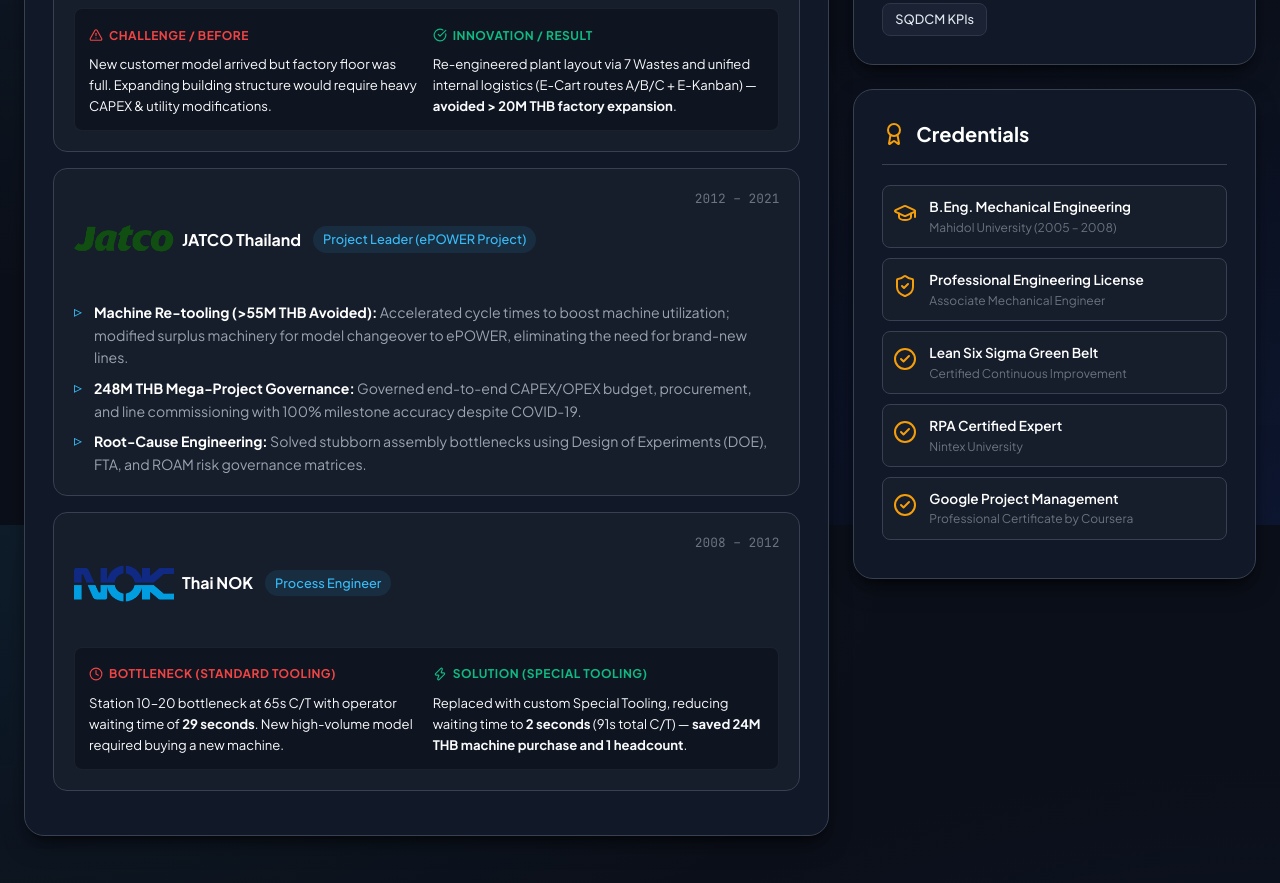
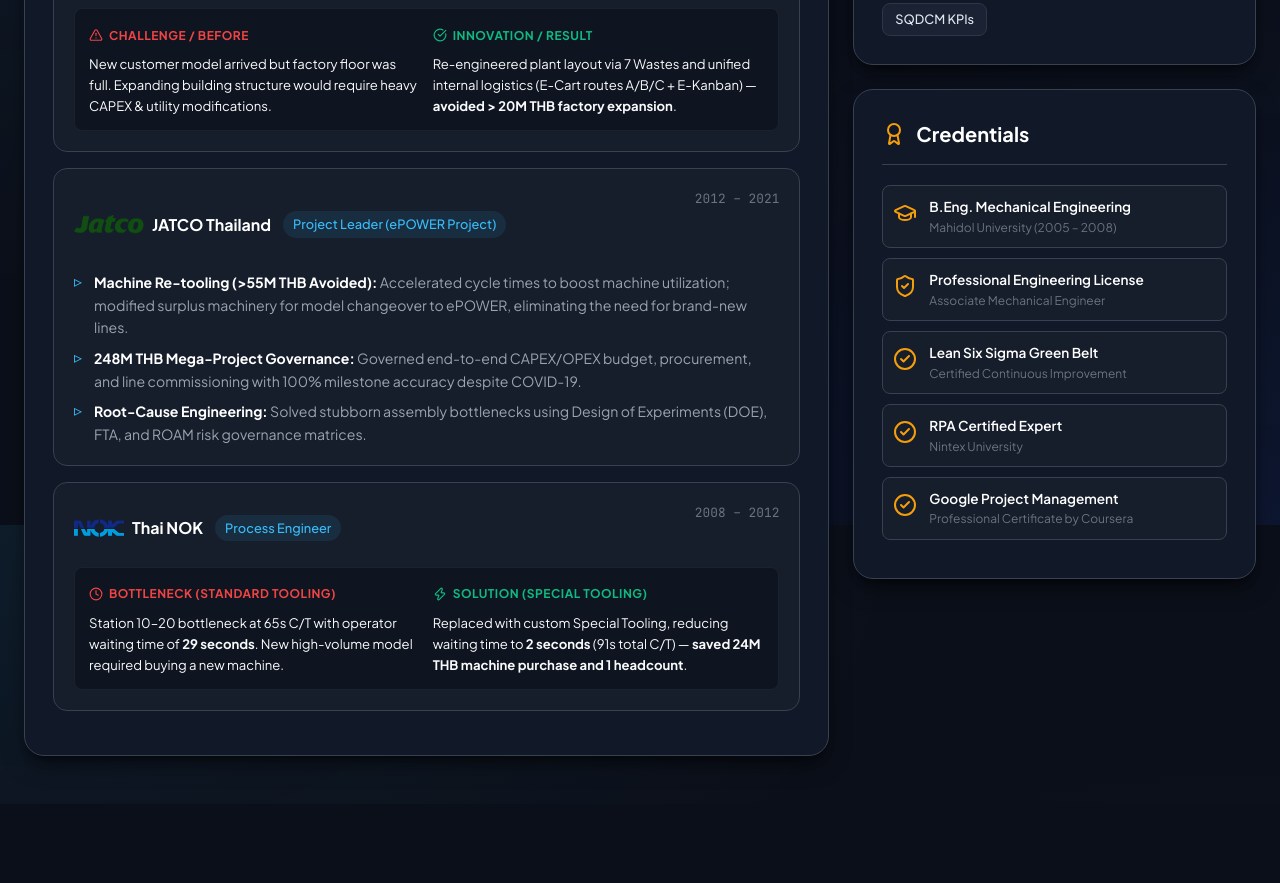
Before and after one commit to gdhsatanic/Yuttikorn-Resume, a plain HTML site: page index.html in a window 1280 px wide. Shown: the part 1075-1958 px from the top of the page. After the commit the page ends 1879 px from the top, so only its background shows below. Drawn offline with nearby package versions, Linux system fonts and the light colour scheme.

Commit message:
change size of logo NOK and JATCO

```diff
--- a/index.html
+++ b/index.html
@@ -661,7 +661,7 @@
 
               <!-- โลโก้ JATCO -->
               <div class="company-brand" style="display: inline-flex; align-items: center; gap: 8px;">
-                <img src="logo-jatco.png" alt="JATCO Thailand Logo" style="width: 100px; height: 100px; object-fit: contain; border-radius: 4px; vertical-align: middle;">
+                <img src="logo-jatco.png" alt="JATCO Thailand Logo" style="width: 70px; height: 70px; object-fit: contain; border-radius: 4px; vertical-align: middle;">
                 <span class="company-tag">JATCO Thailand</span>
               </div>
 
@@ -683,7 +683,7 @@
 
               <!-- โลโก้ Thai NOK -->
               <div class="company-brand" style="display: inline-flex; align-items: center; gap: 8px;">
-                <img src="logo-nok.png" alt="Thai NOK Logo" style="width: 100px; height: 100px; object-fit: contain; border-radius: 4px; vertical-align: middle;">
+                <img src="logo-nok.png" alt="Thai NOK Logo" style="width: 50px; height: 50px; object-fit: contain; border-radius: 4px; vertical-align: middle;">
                 <span class="company-tag">Thai NOK</span>
               </div>
 
```
